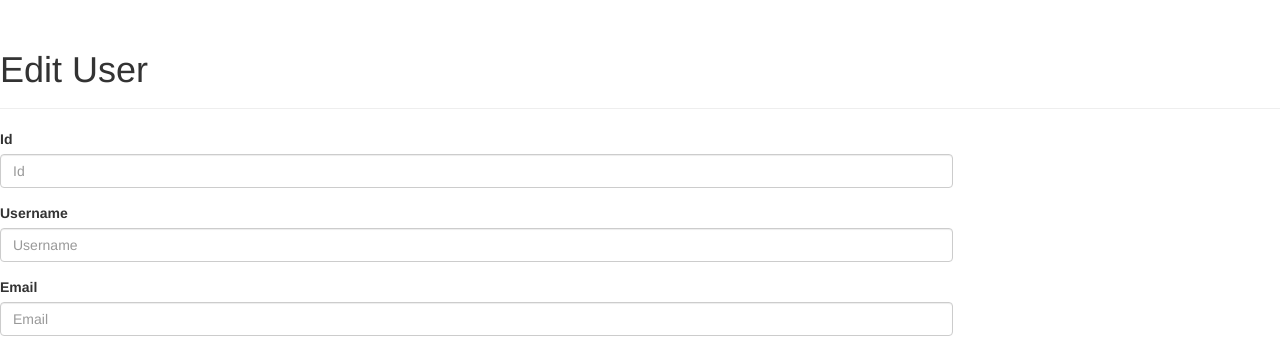
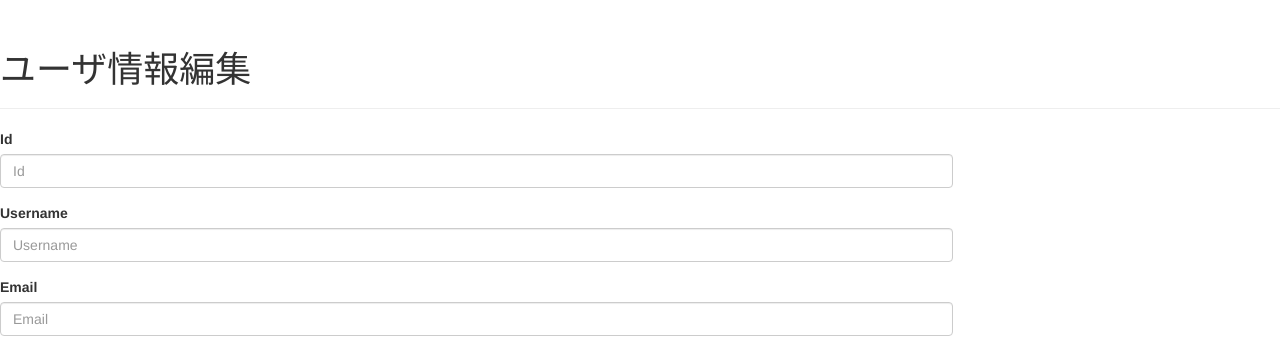
Before and after one commit to zhengyu2009/member_matching, a CakePHP app: the page made by app/View/Users/edit.ctp in a window 1280 px wide. Shown: the part 60-411 px from the top of the page. Run offline with PHP 8.4 and a stand-in for CakePHP, Linux system fonts and the light colour scheme; the template is opened without the code that fills it, so the values that code supplies are empty; form fields are guessed from the names that the template uses; some libraries are stand-ins or nearby versions.

Commit message:
no message

```diff
--- a/app/View/Users/edit.ctp
+++ b/app/View/Users/edit.ctp
@@ -3,7 +3,7 @@
 	<div class="row">
 		<div class="col-md-12">
 			<div class="page-header">
-				<h1><?php echo __('Edit User'); ?></h1>
+				<h1><?php echo __('ユーザ情報編集'); ?></h1>
 			</div>
 		</div>
 	</div>
```
